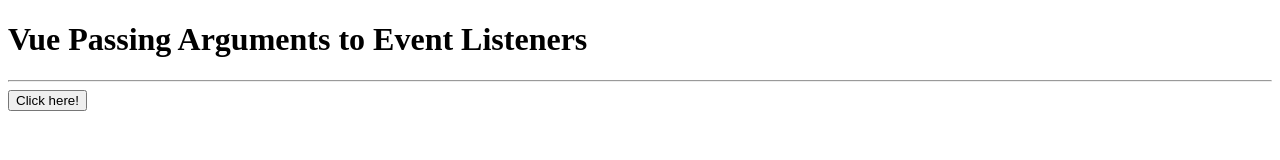
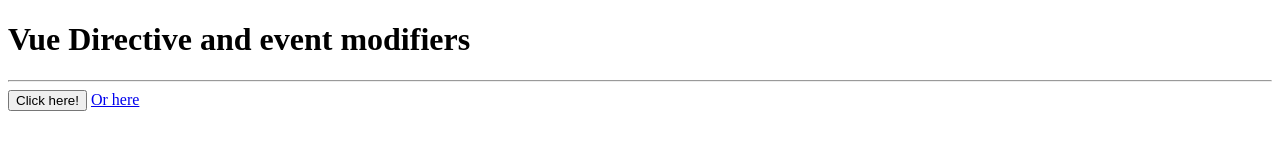
Before and after one commit to amp0024/vueTest, a plain HTML site: page index.html in a window 1280 px wide. Drawn offline with Linux system fonts and the light colour scheme.

Commit message:
basic modifiers

```diff
--- a/index.html
+++ b/index.html
@@ -1,16 +1,24 @@
 <!DOCTYPE html>
 <html>
   <head>
-      <title>Vue Passing Arguments to Event Listeners</title>
+      <title>Vue Directive and event modifiers</title>
       <link rel="stylesheet" type="text/css" href="css/style.css">
   </head>
   <body>
 
   	<div id="app">
-    <h1>Vue Passing Arguments to Event Listeners</h1>
+    <h1>Vue Directive and event modifiers</h1>
     <hr>
-  		<!-- directive name with eventname-->
-      <button v-on:click="clickedButton('Hello World!', $event)">Click here!</button>
+      <!-- <div v-on:click="showDialog">
+        <button v-on:click.stop="showDialog">Click here!</button>
+      </div> -->
+      <!-- <button v-on:click.once="showDialog">Click here!</button> -->
+
+      <button v-on:click.once="showDialog">Click here!</button>
+      <a href="http://google.com" v-on:click.prevent="showDialog" target="_blank">Or here</a>
+
+      <!-- v-on:click.prevent -->
+      <!-- same as preventDefault() -->
 
   	</div>
 
--- a/js/app.js
+++ b/js/app.js
@@ -4,9 +4,8 @@
 	el: '#app',
 	// Accesable in our app - can be outputed into html file.
 	methods: {
-		clickedButton: function(message, event){
-			console.log(event);
-			alert(message);
+		showDialog: function(){
+			alert('Hello World!');
 		}
 	}
 });
```
